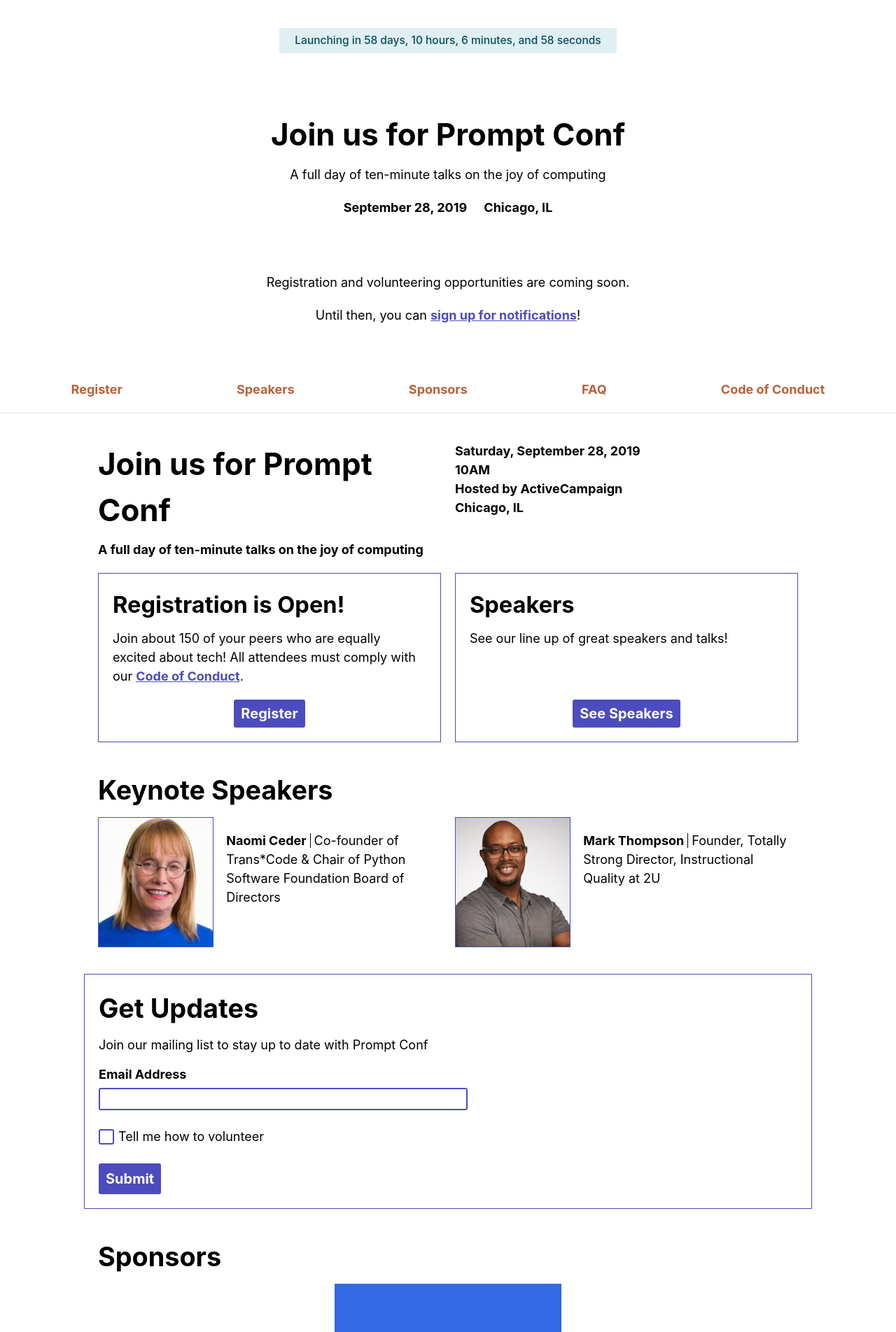
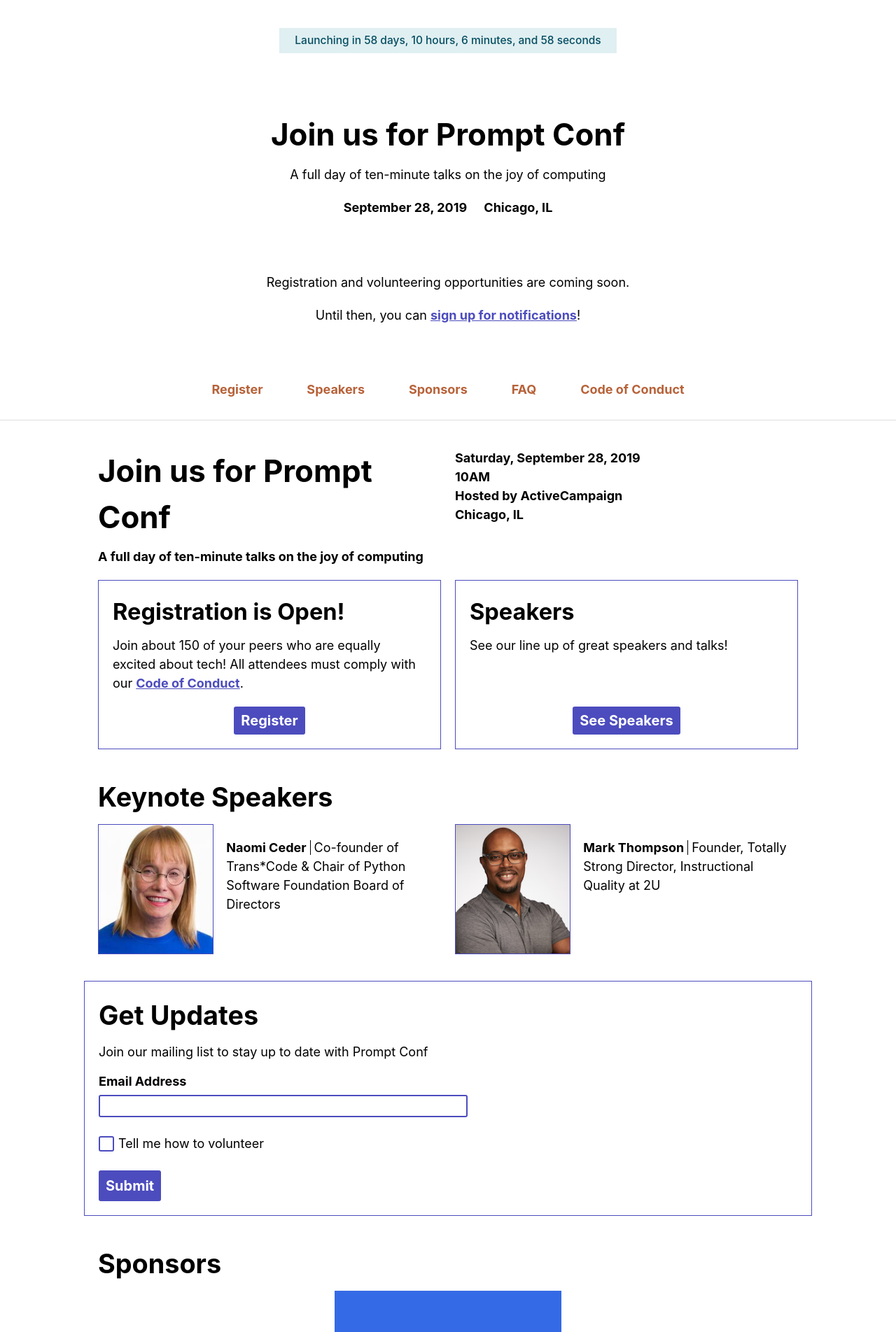
Before and after one commit to promptconf/promptconf.github.io, a Jekyll site: the page built from index.html, in a window 1280 px wide. Shown: the top 1904 px of the page at 70% size. Built offline with Jekyll 4.4.1, drawn with Linux system fonts in a browser that asks for light colours; nearby versions of some CDN libraries; some web fonts are replaced; comment, search, counter and statistics services are not loaded.

Commit message:
flexible nav styles

```diff
--- a/assets/_sass/main.scss
+++ b/assets/_sass/main.scss
@@ -181,8 +181,11 @@
 
 .nav {
     display: flex;
+    flex-wrap: wrap;
     justify-content: space-around;
-    margin-top: $space-large * 2;
+    margin: ($space-large * 2) auto $space-small;
+    max-width: 65ch;
+    // TODO: this should be grid with a specified gap
 
     // @media screen and (max-width: 60rem) {
     //     flex-direction: column;
```
